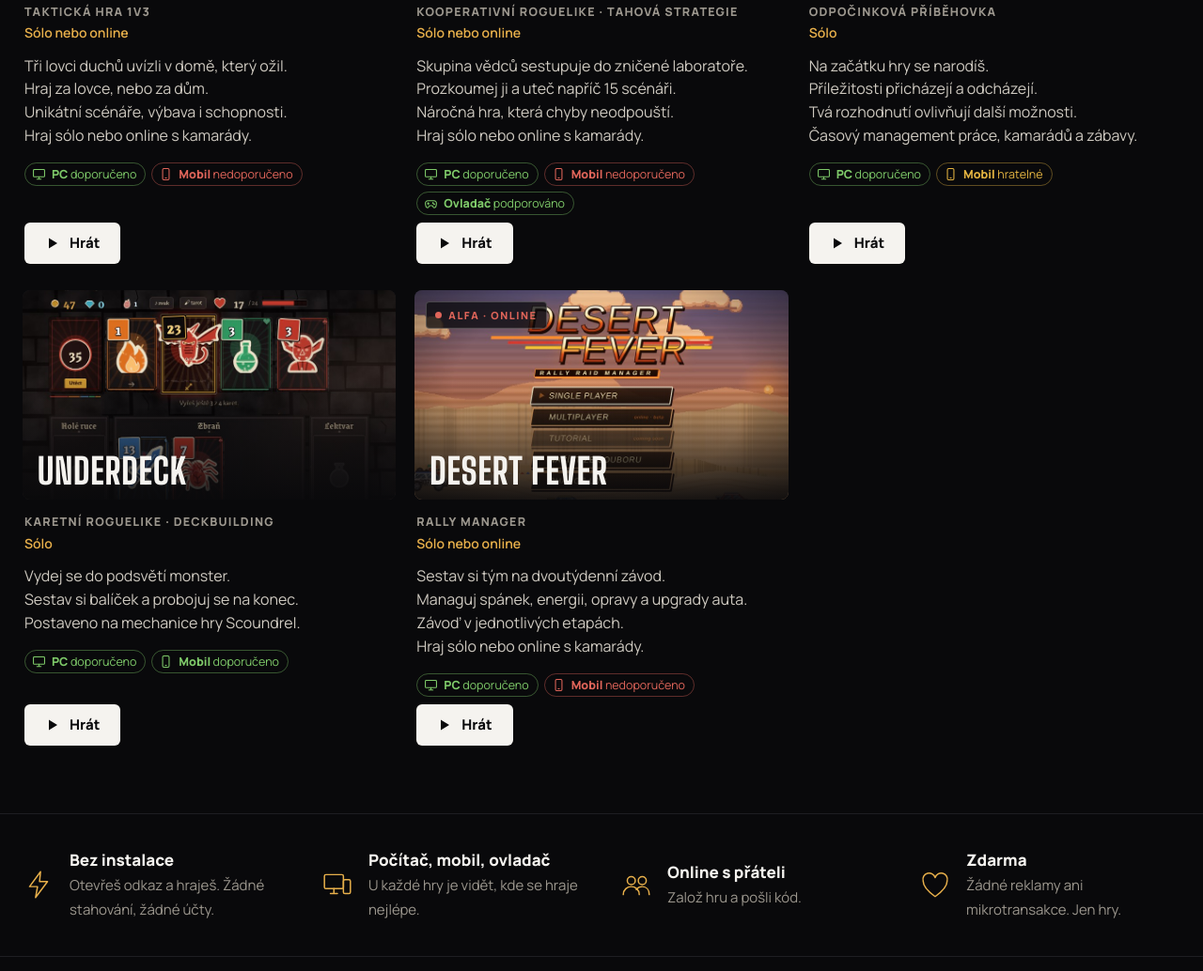
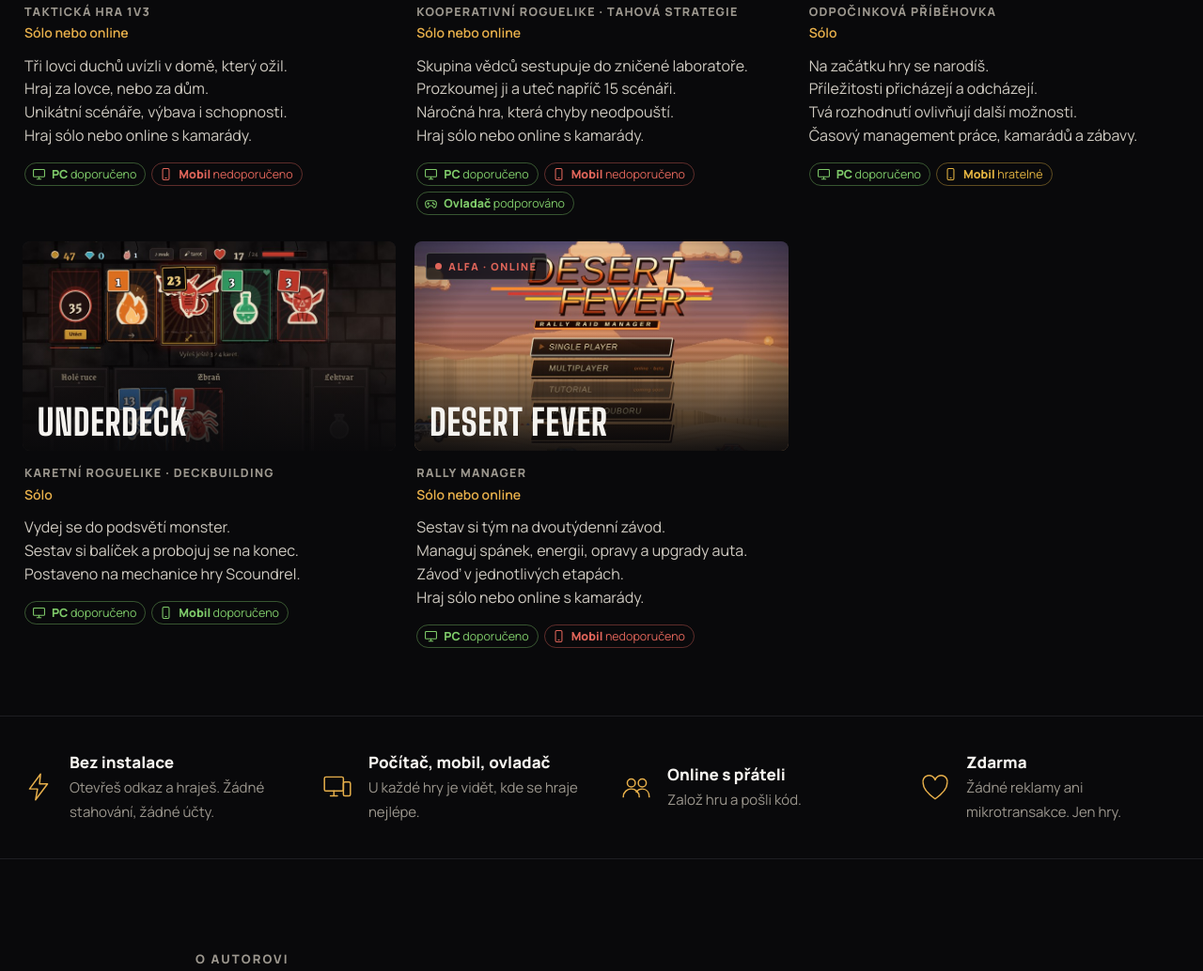
Before and after one commit to Filty7/Lygames, a plain HTML site: page index.html in a window 1280 px wide. Shown: the part 1013-2047 px from the top of the page at 94% size. Drawn offline with Linux system fonts and the light colour scheme.

Commit message:
Hlavní stránka: bez tlačítek Hrát na kartách her
Co-Authored-By: Claude Opus 5.5 <noreply@anthropic.com>
Claude-Session: https://claude.ai/code/session_017PvWEBKkd3bXJXsCVS5ZLX

```diff
--- a/index.html
+++ b/index.html
@@ -175,7 +175,6 @@ footer .wrap{display:flex;flex-wrap:wrap;justify-content:space-between;gap:12px;
 <p class="kicker">TAKTICKÁ HRA 1V3</p><p class="sub">Sólo nebo online</p>
 <p class="desc">Tři lovci duchů uvízli v&nbsp;domě, který ožil.<br>Hraj za lovce, nebo za dům.<br>Unikátní scénáře, výbava i&nbsp;schopnosti.<br>Hraj sólo nebo online s&nbsp;kamarády.</p>
 <ul class="plat" aria-label="Kde hrát"><li class="ok"><svg viewBox="0 0 24 24" fill="none" stroke="currentColor" stroke-width="1.7" stroke-linecap="round" stroke-linejoin="round" aria-hidden="true"><rect x="2.5" y="4" width="19" height="12.5" rx="1.5"/><path d="M8.5 20.5h7M12 16.5v4"/></svg><span><b>PC</b> doporučeno</span></li><li class="no"><svg viewBox="0 0 24 24" fill="none" stroke="currentColor" stroke-width="1.7" stroke-linecap="round" stroke-linejoin="round" aria-hidden="true"><rect x="6.5" y="2.5" width="11" height="19" rx="2"/><path d="M11 18.5h2"/></svg><span><b>Mobil</b> nedoporučeno</span></li></ul>
-<a class="btn btn-play" href="hry/pulnoc-na-blackmooru/"><svg viewBox="0 0 16 16" aria-hidden="true"><path d="M4 2.5 L13 8 L4 13.5 Z" fill="currentColor"/></svg>Hrát</a>
 </div>
 </article>
 <article class="tile" id="hra-hlubina-online">
@@ -187,7 +186,6 @@ footer .wrap{display:flex;flex-wrap:wrap;justify-content:space-between;gap:12px;
 <p class="kicker">KOOPERATIVNÍ ROGUELIKE · TAHOVÁ STRATEGIE</p><p class="sub">Sólo nebo online</p>
 <p class="desc">Skupina vědců sestupuje do zničené laboratoře.<br>Prozkoumej ji a&nbsp;uteč napříč 15 scénáři.<br>Náročná hra, která chyby neodpouští.<br>Hraj sólo nebo online s&nbsp;kamarády.</p>
 <ul class="plat" aria-label="Kde hrát"><li class="ok"><svg viewBox="0 0 24 24" fill="none" stroke="currentColor" stroke-width="1.7" stroke-linecap="round" stroke-linejoin="round" aria-hidden="true"><rect x="2.5" y="4" width="19" height="12.5" rx="1.5"/><path d="M8.5 20.5h7M12 16.5v4"/></svg><span><b>PC</b> doporučeno</span></li><li class="no"><svg viewBox="0 0 24 24" fill="none" stroke="currentColor" stroke-width="1.7" stroke-linecap="round" stroke-linejoin="round" aria-hidden="true"><rect x="6.5" y="2.5" width="11" height="19" rx="2"/><path d="M11 18.5h2"/></svg><span><b>Mobil</b> nedoporučeno</span></li><li class="ok"><svg viewBox="0 0 24 24" fill="none" stroke="currentColor" stroke-width="1.7" stroke-linecap="round" stroke-linejoin="round" aria-hidden="true"><path d="M7 7.5h10a4.5 4.5 0 0 1 4.4 5.4l-.9 4.4a2.6 2.6 0 0 1-4.5 1.2L14.4 16H9.6l-1.6 2.5a2.6 2.6 0 0 1-4.5-1.2l-.9-4.4A4.5 4.5 0 0 1 7 7.5z"/><path d="M7.5 11v3M6 12.5h3"/><circle cx="15.5" cy="11.5" r=".6" fill="currentColor"/><circle cx="17.5" cy="13.5" r=".6" fill="currentColor"/></svg><span><b>Ovladač</b> podporováno</span></li></ul>
-<a class="btn btn-play" href="hry/hlubina-online/"><svg viewBox="0 0 16 16" aria-hidden="true"><path d="M4 2.5 L13 8 L4 13.5 Z" fill="currentColor"/></svg>Hrát</a>
 </div>
 </article>
 <article class="tile" id="hra-to-je-zivot">
@@ -199,7 +197,6 @@ footer .wrap{display:flex;flex-wrap:wrap;justify-content:space-between;gap:12px;
 <p class="kicker">ODPOČINKOVÁ PŘÍBĚHOVKA</p><p class="sub">Sólo</p>
 <p class="desc">Na začátku hry se narodíš.<br>Příležitosti přicházejí a&nbsp;odcházejí.<br>Tvá rozhodnutí ovlivňují další možnosti.<br>Časový management práce, kamarádů a&nbsp;zábavy.</p>
 <ul class="plat" aria-label="Kde hrát"><li class="ok"><svg viewBox="0 0 24 24" fill="none" stroke="currentColor" stroke-width="1.7" stroke-linecap="round" stroke-linejoin="round" aria-hidden="true"><rect x="2.5" y="4" width="19" height="12.5" rx="1.5"/><path d="M8.5 20.5h7M12 16.5v4"/></svg><span><b>PC</b> doporučeno</span></li><li class="mid"><svg viewBox="0 0 24 24" fill="none" stroke="currentColor" stroke-width="1.7" stroke-linecap="round" stroke-linejoin="round" aria-hidden="true"><rect x="6.5" y="2.5" width="11" height="19" rx="2"/><path d="M11 18.5h2"/></svg><span><b>Mobil</b> hratelné</span></li></ul>
-<a class="btn btn-play" href="hry/to-je-zivot/"><svg viewBox="0 0 16 16" aria-hidden="true"><path d="M4 2.5 L13 8 L4 13.5 Z" fill="currentColor"/></svg>Hrát</a>
 </div>
 </article>
 <article class="tile" id="hra-underdeck">
@@ -211,7 +208,6 @@ footer .wrap{display:flex;flex-wrap:wrap;justify-content:space-between;gap:12px;
 <p class="kicker">KARETNÍ ROGUELIKE · DECKBUILDING</p><p class="sub">Sólo</p>
 <p class="desc">Vydej se do podsvětí monster.<br>Sestav si balíček a&nbsp;probojuj se na konec.<br>Postaveno na mechanice hry Scoundrel.</p>
 <ul class="plat" aria-label="Kde hrát"><li class="ok"><svg viewBox="0 0 24 24" fill="none" stroke="currentColor" stroke-width="1.7" stroke-linecap="round" stroke-linejoin="round" aria-hidden="true"><rect x="2.5" y="4" width="19" height="12.5" rx="1.5"/><path d="M8.5 20.5h7M12 16.5v4"/></svg><span><b>PC</b> doporučeno</span></li><li class="ok"><svg viewBox="0 0 24 24" fill="none" stroke="currentColor" stroke-width="1.7" stroke-linecap="round" stroke-linejoin="round" aria-hidden="true"><rect x="6.5" y="2.5" width="11" height="19" rx="2"/><path d="M11 18.5h2"/></svg><span><b>Mobil</b> doporučeno</span></li></ul>
-<a class="btn btn-play" href="hry/underdeck/"><svg viewBox="0 0 16 16" aria-hidden="true"><path d="M4 2.5 L13 8 L4 13.5 Z" fill="currentColor"/></svg>Hrát</a>
 </div>
 </article>
 <article class="tile" id="hra-desert-fever">
@@ -223,7 +219,6 @@ footer .wrap{display:flex;flex-wrap:wrap;justify-content:space-between;gap:12px;
 <p class="kicker">RALLY MANAGER</p><p class="sub">Sólo nebo online</p>
 <p class="desc">Sestav si tým na dvoutýdenní závod.<br>Managuj spánek, energii, opravy a&nbsp;upgrady auta.<br>Závoď v&nbsp;jednotlivých etapách.<br>Hraj sólo nebo online s&nbsp;kamarády.</p>
 <ul class="plat" aria-label="Kde hrát"><li class="ok"><svg viewBox="0 0 24 24" fill="none" stroke="currentColor" stroke-width="1.7" stroke-linecap="round" stroke-linejoin="round" aria-hidden="true"><rect x="2.5" y="4" width="19" height="12.5" rx="1.5"/><path d="M8.5 20.5h7M12 16.5v4"/></svg><span><b>PC</b> doporučeno</span></li><li class="no"><svg viewBox="0 0 24 24" fill="none" stroke="currentColor" stroke-width="1.7" stroke-linecap="round" stroke-linejoin="round" aria-hidden="true"><rect x="6.5" y="2.5" width="11" height="19" rx="2"/><path d="M11 18.5h2"/></svg><span><b>Mobil</b> nedoporučeno</span></li></ul>
-<a class="btn btn-play" href="hry/desert-fever/"><svg viewBox="0 0 16 16" aria-hidden="true"><path d="M4 2.5 L13 8 L4 13.5 Z" fill="currentColor"/></svg>Hrát</a>
 </div>
 </article>
 </div>
```
